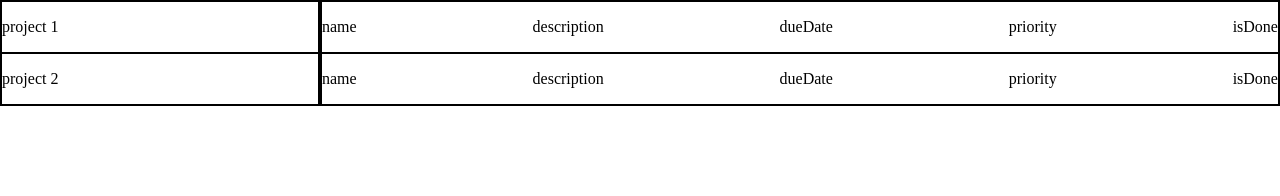
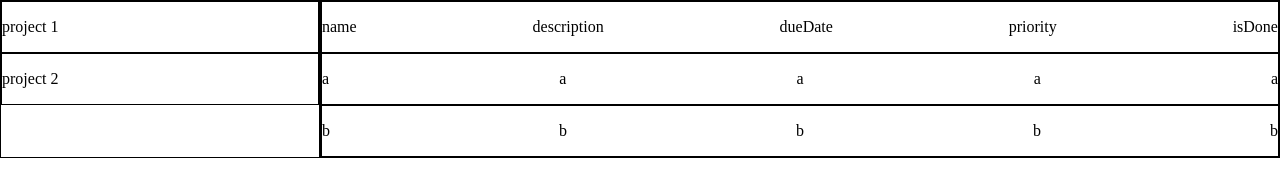
Before and after one commit to ehrelevant/todo-list, a website built with webpack: page dist/index.html in a window 1280 px wide. Built offline with nearby package versions, Linux system fonts and the light colour scheme.

Commit message:
add legend

```diff
--- a/dist/index.html
+++ b/dist/index.html
@@ -25,7 +25,7 @@
             </div>
         </section>
         <section id="todos_panel">
-            <div class="todo">
+            <div id="todo_legend" class="todo todo_legend">
                 <p>name</p>
                 <p>description</p>
                 <p>dueDate</p>
@@ -33,11 +33,18 @@
                 <p>isDone</p>
             </div>
             <div class="todo">
-                <p>name</p>
-                <p>description</p>
-                <p>dueDate</p>
-                <p>priority</p>
-                <p>isDone</p>
+                <p>a</p>
+                <p>a</p>
+                <p>a</p>
+                <p>a</p>
+                <p>a</p>
+            </div>
+            <div class="todo">
+                <p>b</p>
+                <p>b</p>
+                <p>b</p>
+                <p>b</p>
+                <p>b</p>
             </div>
         </section>
     </main>
```
